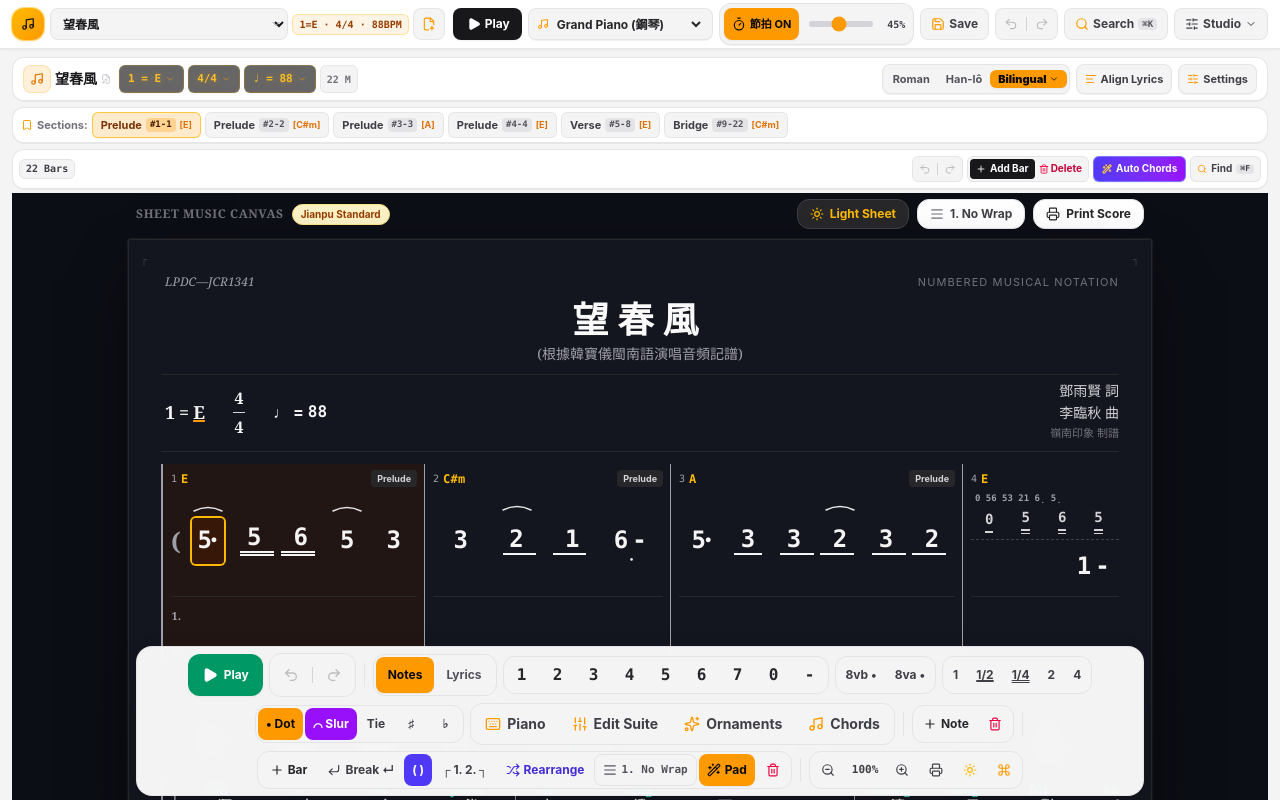
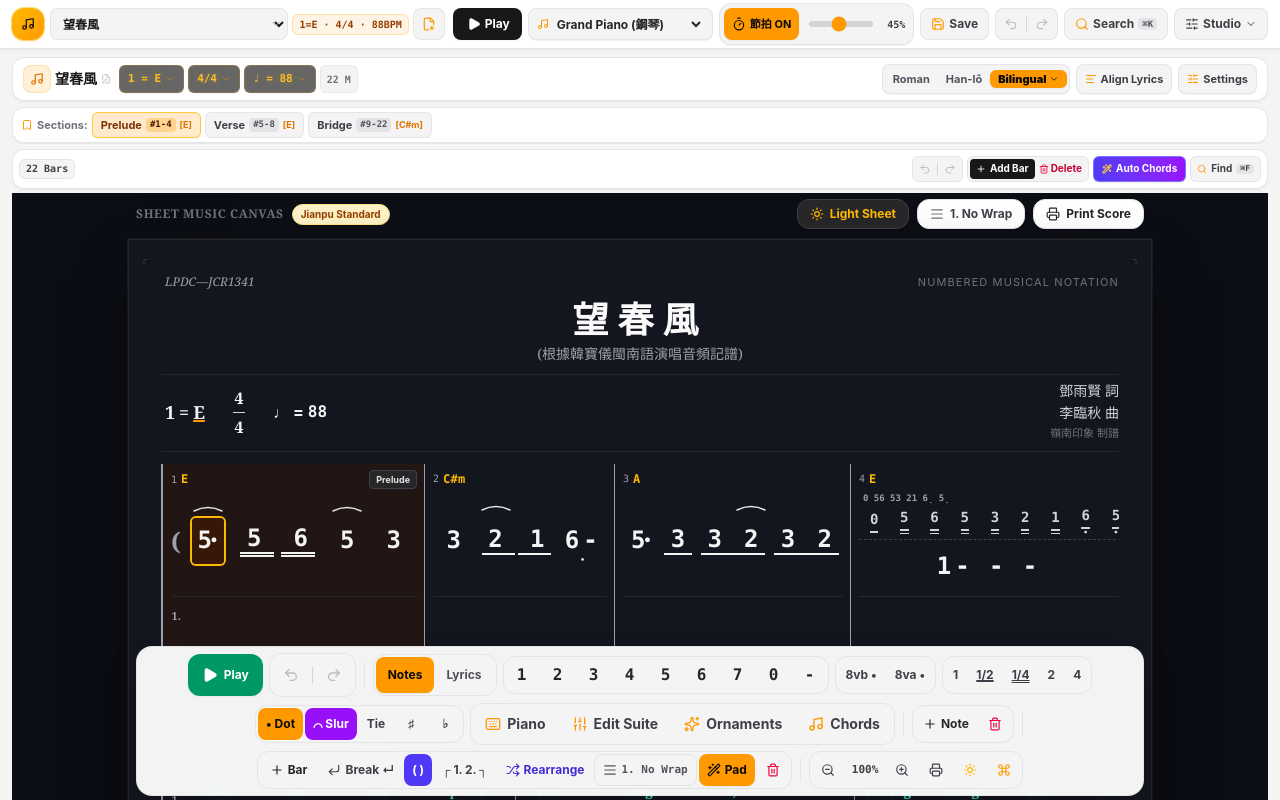
Before and after one commit to CyberOoHim/easy-composer, a Next.js app: page / in a window 1280 px wide. Shown: the top 800 px of the page. Built offline with nearby package versions, Linux system fonts and the light colour scheme.

Commit message:
fix(print): restore song title and metadata header and fix section badge visibility in print score

```diff
--- a/app/globals.css
+++ b/app/globals.css
@@ -265,7 +265,7 @@ html, body {
 
 @media print {
   /* 1. Strictly hide all web app chrome, headers, navigation bars, toolbars, and floating HUDs */
-  header,
+  header:not(#real-sheet-header),
   nav,
   aside,
   #header-bar,
@@ -401,7 +401,35 @@ html, body {
     overflow: visible !important;
   }
 
-  /* 7. Publication-grade high-contrast carbon ink tones (even if user is in dark mode) */
+  /* 7. Publication-grade physical sheet header & high-contrast carbon ink tones */
+  #real-sheet-header {
+    display: block !important;
+    visibility: visible !important;
+    width: 100% !important;
+    margin-bottom: 12px !important;
+    padding-bottom: 10px !important;
+    border-bottom: 1px solid #18181b !important;
+    break-inside: avoid !important;
+    page-break-inside: avoid !important;
+  }
+
+  #real-sheet-header button {
+    background: transparent !important;
+    border: none !important;
+    box-shadow: none !important;
+    outline: none !important;
+    padding: 0 !important;
+    cursor: default !important;
+  }
+
+  #real-sheet-header #sheet-key-signature-btn span.underline {
+    text-decoration-color: #18181b !important;
+  }
+
+  #real-sheet-header #sheet-time-signature-btn span[class*="h-px"] {
+    background-color: #18181b !important;
+  }
+
   #real-sheet-paper-stage,
   #real-sheet-header,
   #real-sheet-header h1,
@@ -479,6 +507,17 @@ html, body {
     border-color: #18181b !important;
   }
 
+  /* Section marker badges in print: clean white pill, crisp 1px dark border, solid dark text */
+  #real-sheet-paper-stage .sheet-section-badge,
+  #real-sheet-paper-stage span[class*="sheet-section-badge"] {
+    background-color: #ffffff !important;
+    color: #09090b !important;
+    border: 1px solid #18181b !important;
+    box-shadow: none !important;
+    print-color-adjust: exact !important;
+    -webkit-print-color-adjust: exact !important;
+  }
+
   /* Paper footnote and footer */
   #sheet-footnote-block,
   #real-sheet-paper-stage footer {
--- a/components/composer/RealSheetCanvas.tsx
+++ b/components/composer/RealSheetCanvas.tsx
@@ -2209,9 +2209,11 @@ export const RealSheetCanvas: React.FC<RealSheetCanvasProps> = ({
                         )}
 
                         {engravedM.sectionText && (
-                          <span className={`text-[9px] font-sans font-bold px-1.5 py-0.5 rounded shrink-0 ${
-                            sheetTheme === 'dark' ? 'bg-zinc-800 text-zinc-300' : 'bg-zinc-100 text-zinc-600'
-                          }`}>
+                          <span className={`sheet-section-badge text-[9px] font-sans font-bold px-1.5 py-0.5 rounded shrink-0 border transition-colors ${
+                            sheetTheme === 'dark'
+                              ? 'bg-zinc-800 text-zinc-200 border-zinc-700'
+                              : 'bg-zinc-100 text-zinc-800 border-zinc-300'
+                          } print:bg-white print:text-zinc-950 print:border-zinc-800 print:shadow-none`}>
                             {engravedM.sectionText}
                           </span>
                         )}
--- a/components/composer/SectionRail.tsx
+++ b/components/composer/SectionRail.tsx
@@ -37,7 +37,11 @@ export const SectionRail: React.FC<SectionRailProps> = React.memo(({
 
     song.measures.forEach((m, idx) => {
       if (m.section && m.section.trim()) {
-        sectionStarts.push({ index: idx, name: m.section.trim() });
+        const trimmed = m.section.trim();
+        const lastSection = sectionStarts[sectionStarts.length - 1];
+        if (!lastSection || lastSection.name !== trimmed) {
+          sectionStarts.push({ index: idx, name: trimmed });
+        }
       }
     });
 
--- a/lib/jianpuEngraver.ts
+++ b/lib/jianpuEngraver.ts
@@ -1,4 +1,4 @@
-import { Measure, NumberedNotationNote, TimeSignature, PitchNumber, NoteDuration, BarlineType, SheetWrapMode } from '@/types/song';
+import type { Measure, NumberedNotationNote, TimeSignature, PitchNumber, NoteDuration, BarlineType, SheetWrapMode } from '../types/song.ts';
 
 /**
  * Calculated engraving data for a single numbered notation note on a printed sheet.
@@ -123,7 +123,8 @@ export function formatAccidentalGlyph(accidental?: string): string {
 export function engraveMeasure(
   measure: Measure,
   measureIndex: number,
-  timeSignature: TimeSignature
+  timeSignature: TimeSignature,
+  allMeasures?: Measure[]
 ): EngravedMeasure {
   const { beatsPerMeasure, groupingBeatLength } = parseTimeSignature(timeSignature);
   const expectedBeats = beatsPerMeasure * (timeSignature === '6/8' ? 1.5 : 1.0);
@@ -297,7 +298,9 @@ export function engraveMeasure(
   const isOver = totalBeats > expectedBeats + 0.01;
 
   const chordText = measure.chord || (measure.chords && measure.chords.length > 0 ? measure.chords.join(' ') : '');
-  const sectionText = measure.section || '';
+  const prevMeasure = (allMeasures && measureIndex > 0) ? allMeasures[measureIndex - 1] : undefined;
+  const isSectionStart = Boolean(measure.section && (!prevMeasure || prevMeasure.section !== measure.section));
+  const sectionText = isSectionStart ? (measure.section || '') : '';
   const barlineType = measure.barlineType || 'single';
 
   // Compute collision-free required width for each note and the whole measure
@@ -473,7 +476,7 @@ export function groupMeasuresIntoSystems(
   const MAX_SYSTEM_LINE_WIDTH = 740; // Target printable sheet system content width in pixels
 
   measures.forEach((measure, idx) => {
-    const engraved = engraveMeasure(measure, idx, timeSignature);
+    const engraved = engraveMeasure(measure, idx, timeSignature, measures);
     const mWidth = engraved.requiredWidth || 140;
 
     let shouldBreakBefore = false;
--- a/lib/presets.ts
+++ b/lib/presets.ts
@@ -37,7 +37,6 @@ export const PRESET_SONGS: Song[] = [
         id: 'bch_m2',
         measureNumber: 2,
         chord: 'C#m',
-        section: 'Prelude',
         isPrelude: true,
         notes: [
           { id: 'bch_n2_1', pitch: 3, octave: 0, duration: 1.0, lyric: { poj: '', hanlo: '' } },
@@ -50,7 +49,6 @@ export const PRESET_SONGS: Song[] = [
         id: 'bch_m3',
         measureNumber: 3,
         chord: 'A',
-        section: 'Prelude',
         isPrelude: true,
         notes: [
           { id: 'bch_n3_1', pitch: 5, octave: 0, duration: 1.5, isDotted: true, lyric: { poj: '', hanlo: '' } },
@@ -65,7 +63,6 @@ export const PRESET_SONGS: Song[] = [
         id: 'bch_m4',
         measureNumber: 4,
         chord: 'E',
-        section: 'Prelude',
         isPrelude: true,
         isLineBreak: true,
         obbligatoText: '0 56 53 21 6̣ 5̣',
```
Also changed, not shown: 1 other file (tests, documents, lock files or other folders).
